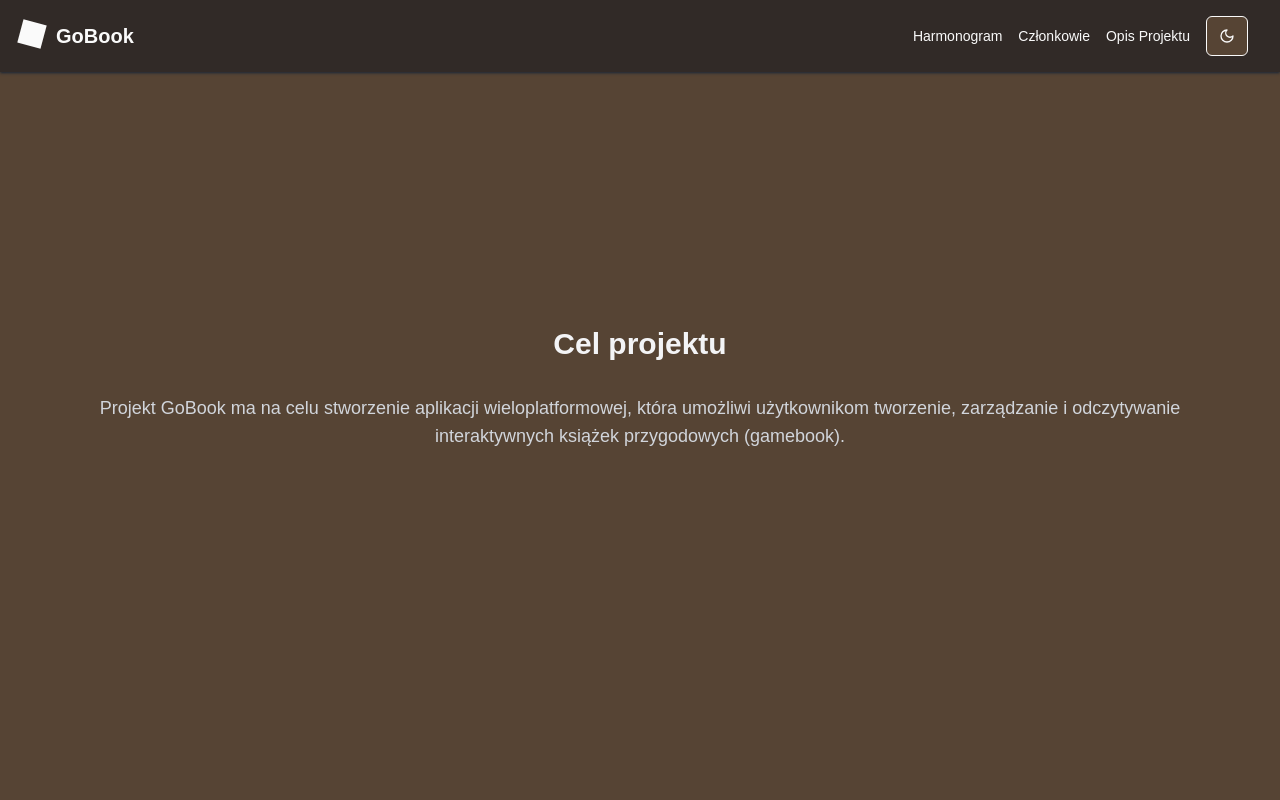
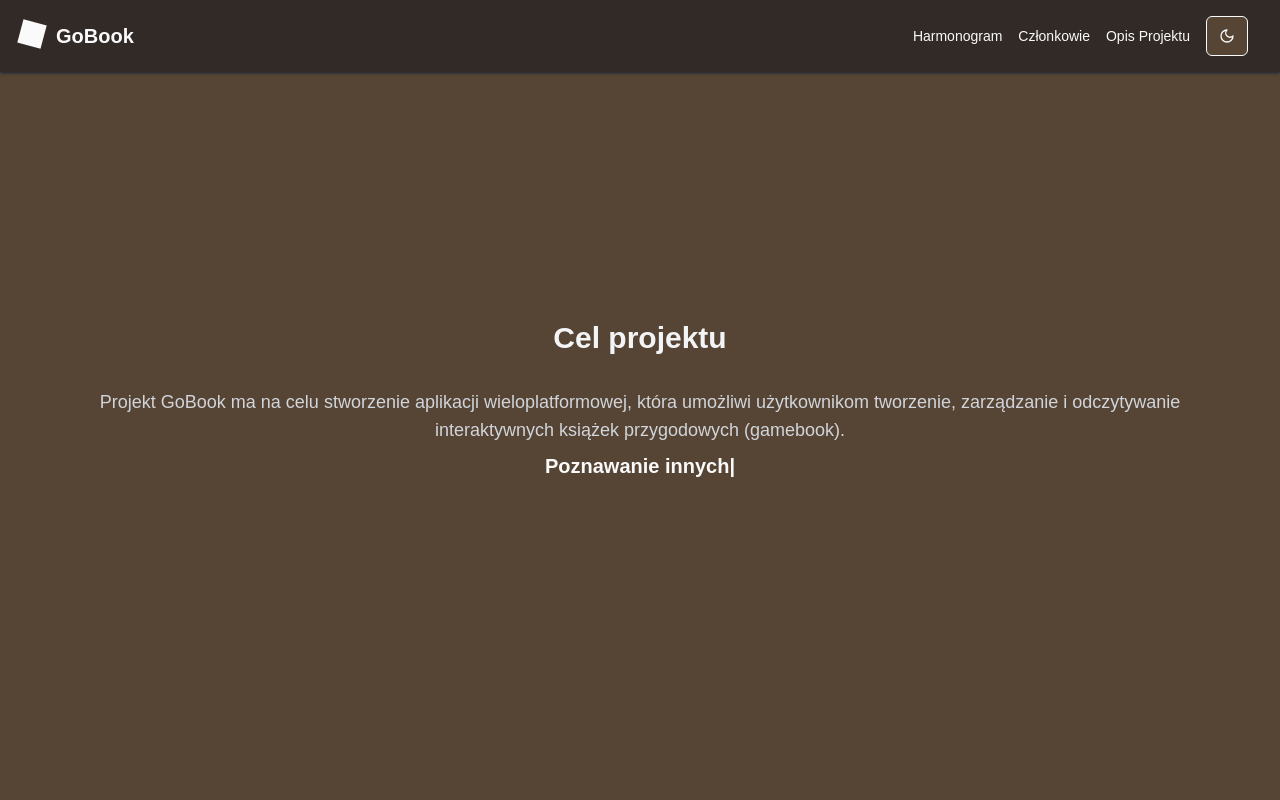
Before and after one commit to zesp11/zesp11.github.io, a Next.js app: page /zesp11_page/ in a window 1280 px wide. Shown: the top 800 px of the page. Built offline with nearby package versions, Linux system fonts and the light colour scheme.

Commit message:
Add typing effect on main page

```diff
--- a/package.json
+++ b/package.json
@@ -25,6 +25,7 @@
     "react": "19.0.0-rc-66855b96-20241106",
     "react-dom": "19.0.0-rc-66855b96-20241106",
     "react-icons": "^5.3.0",
+    "react-typed": "^2.0.12",
     "remark": "^15.0.1",
     "remark-gfm": "^4.0.0",
     "remark-html": "^16.0.1",
--- /dev/null
+++ b/src/app/components/typed.tsx
@@ -0,0 +1,21 @@
+'use client';
+
+import { ReactTyped } from "react-typed";
+
+export default function Typed() {
+
+  return (
+    <ReactTyped
+      strings={[
+        "Integracja z członkami zespołu",
+        "Poznawanie innych osób",
+        "Dobra zabawa",
+        "Tworzenie wyjątkowych historii",
+      ]}
+      typeSpeed={50}
+      backSpeed={30}
+      loop
+    />
+  );
+
+}
--- a/src/app/page.tsx
+++ b/src/app/page.tsx
@@ -1,4 +1,5 @@
 import ToolsUsed from "./components/toolsSection";
+import Typed from "./components/typed";
 
 export default function Page() {
   return (
@@ -8,8 +9,11 @@ export default function Page() {
           <h2 className="text-3xl font-bold text-gray-900 dark:text-gray-100 mb-8">
             Cel projektu
           </h2>
-          <p className="text-lg text-gray-700 dark:text-gray-300 mb-6">
+          <p className="text-lg text-gray-700 dark:text-gray-300 mb-2">
             Projekt GoBook ma na celu stworzenie aplikacji wieloplatformowej, która umożliwi użytkownikom tworzenie, zarządzanie i odczytywanie interaktywnych książek przygodowych (gamebook).
+          </p>
+          <p className="text-xl font-semibold text-foreground">
+            <Typed />
           </p>
         </div>
       </section>
```
Also changed, not shown: 1 other file (tests, documents, lock files or other folders).
